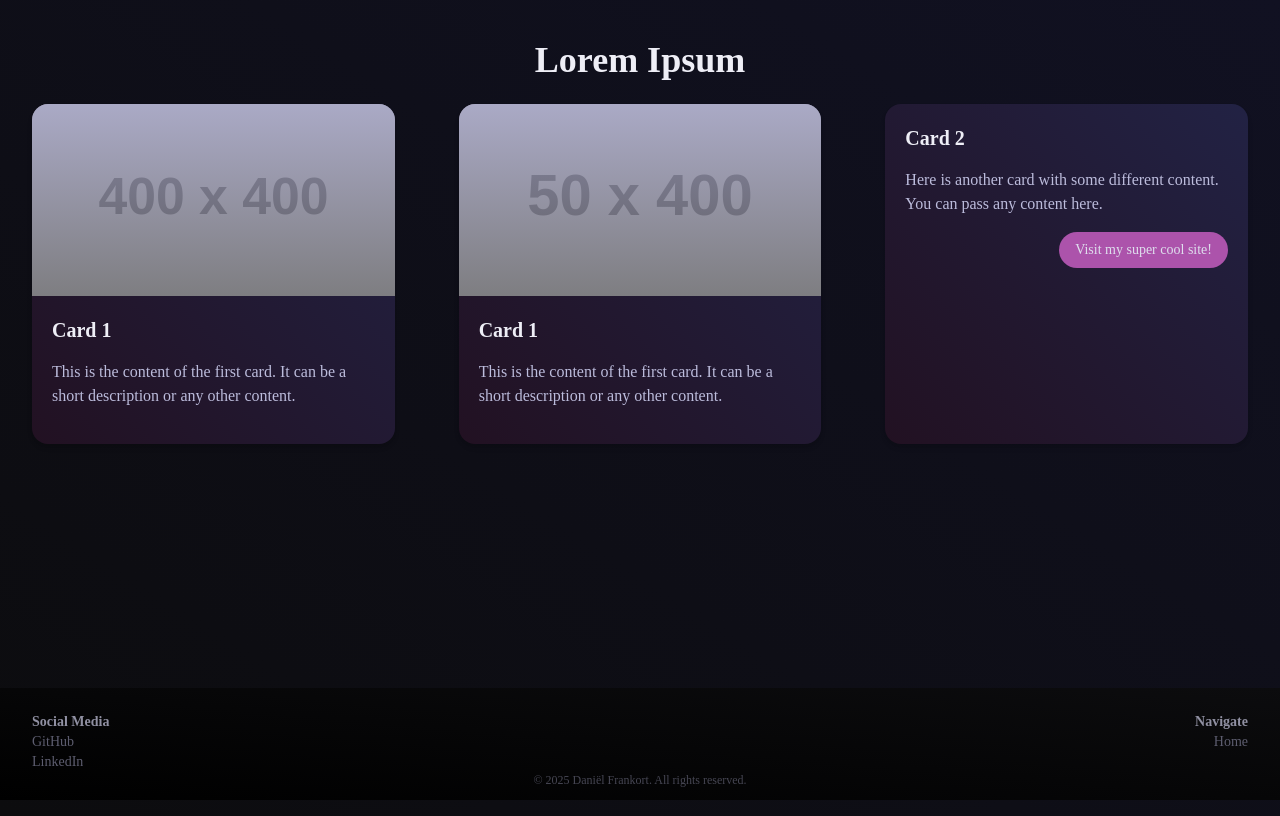
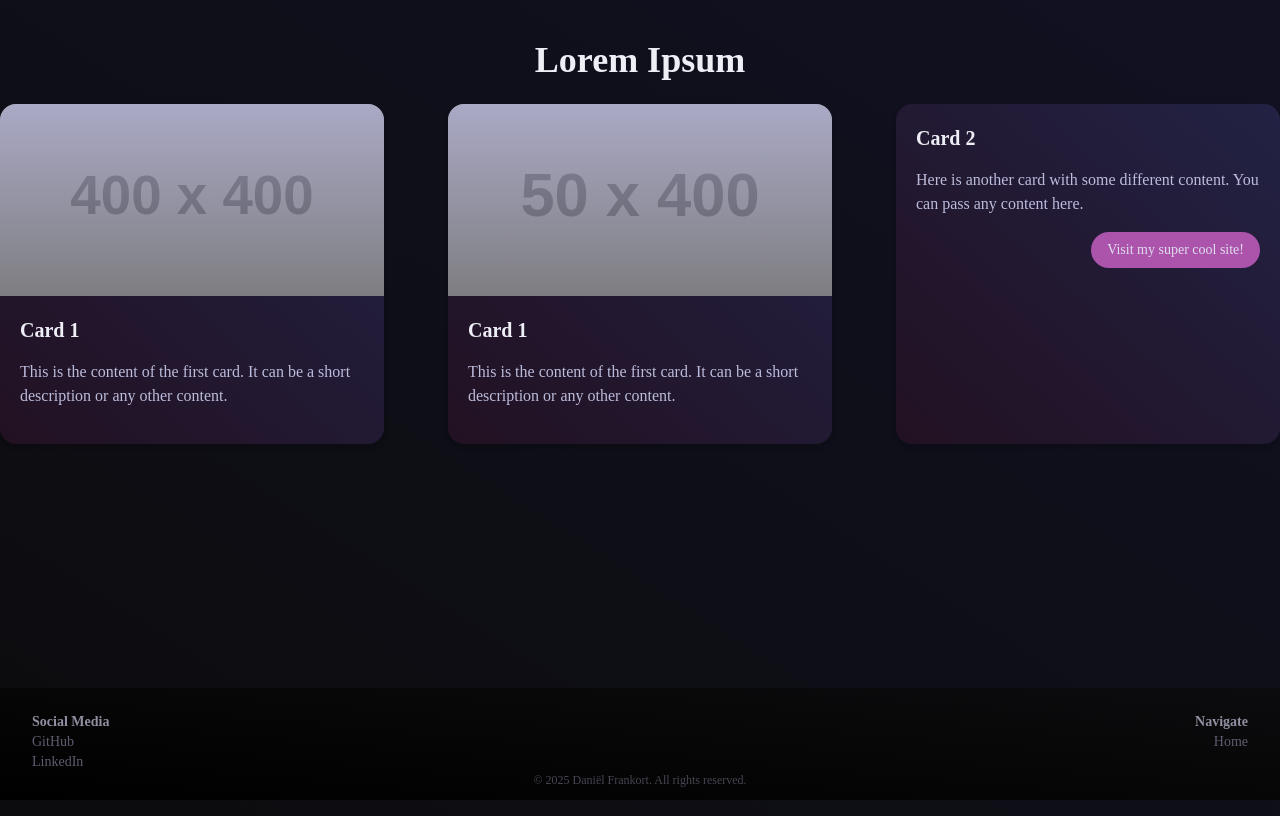
Before and after one commit to DaFrankort/dafrankort.github.io, a React (Create React App) app: page / in a window 1280 px wide. Built offline with nearby package versions, Linux system fonts and the light colour scheme.

Commit message:
Rename section class to container

```diff
--- a/src/index.css
+++ b/src/index.css
@@ -31,7 +31,7 @@
   font-family: source-code-pro, Menlo, Monaco, Consolas, "Courier New", monospace;
 }
 
-.section {
+.container {
   @apply mx-auto;
   @apply max-w-7xl sm:px-6 lg:px-8;
 }
--- a/src/partials/Footer.tsx
+++ b/src/partials/Footer.tsx
@@ -6,7 +6,7 @@
 const Footer: React.FC<FooterProps> = ({}) => {
   return (
     <footer className="absolute bottom-0 left-0 right-0 pt-6 pb-3 mt-8 bg-gradient-to-tr from-black to-background-950 text-background-600">
-      <div className="grid grid-cols-2 text-sm section">
+      <div className="container grid grid-cols-2 text-sm">
         <ul id="footer-left">
           <li>
             <b className="text-background-400">Social Media</b>
```
